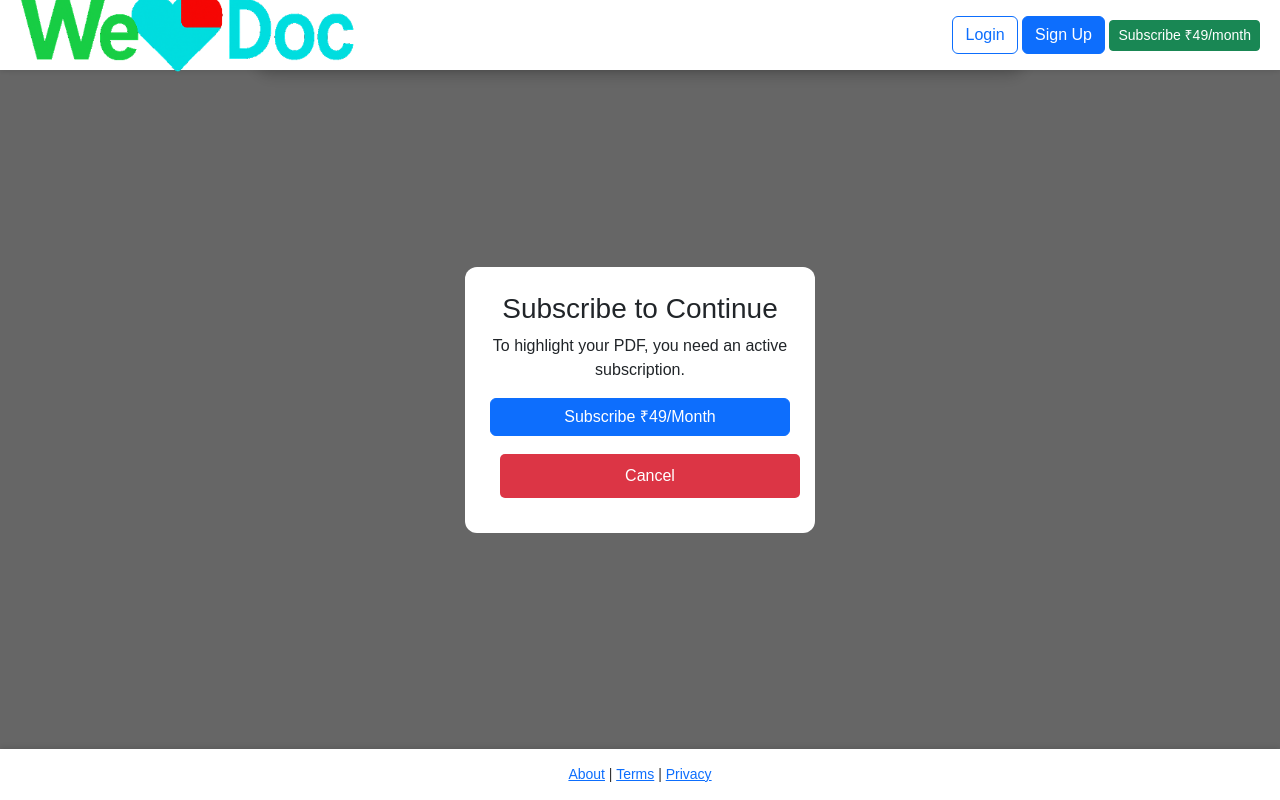
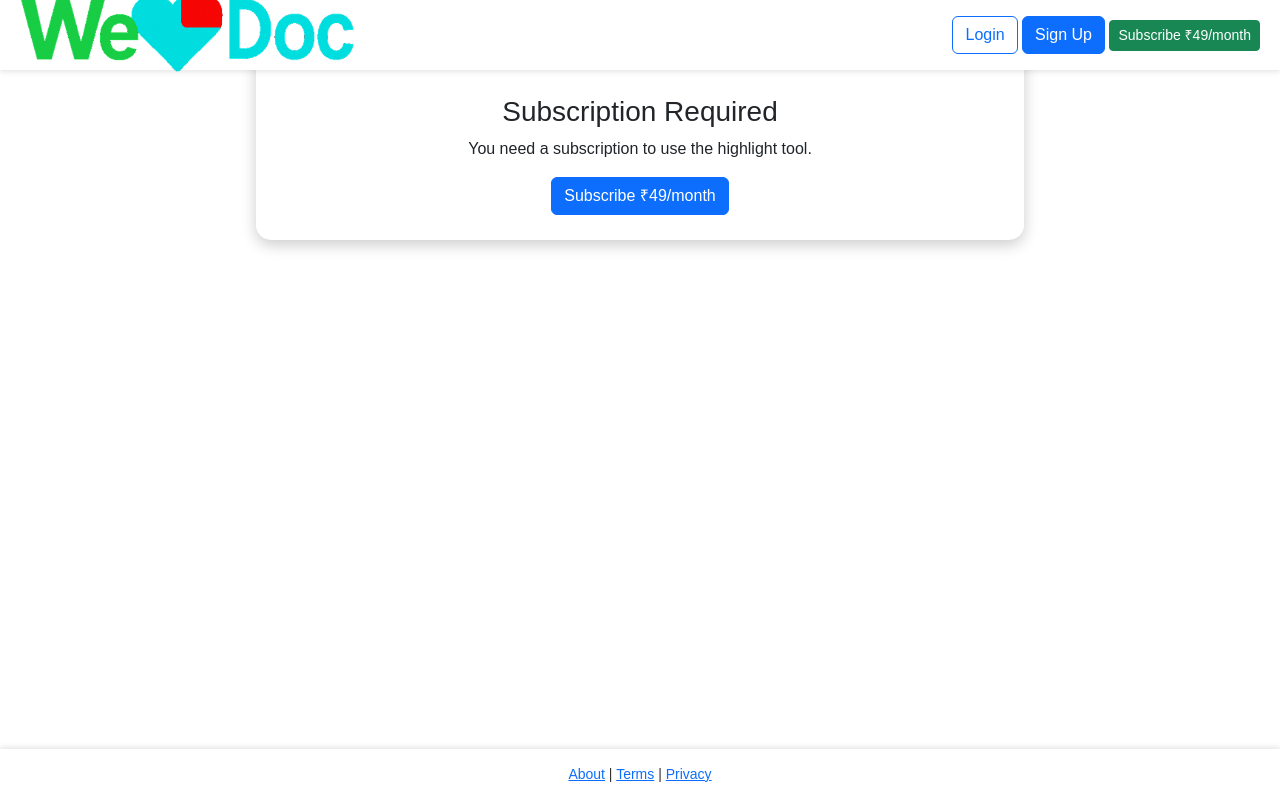
Before and after one commit to ajaysinghrajput9370/WeLoveDoc, a Flask app: template templates/subscribe_popup.html in a window 1280 px wide. Run offline with Flask 3, Linux system fonts and the light colour scheme; the template is opened without the code that fills it, so the values that code supplies are empty.

Commit message:
Update subscribe_popup.html

```diff
--- a/templates/subscribe_popup.html
+++ b/templates/subscribe_popup.html
@@ -1,21 +1,8 @@
 {% extends "base.html" %}
 {% block content %}
-<div class="popup" id="subscription-popup" style="display:flex;">
-    <div class="popup-content">
-        <h3>Subscribe to Continue</h3>
-        <p>To highlight your PDF, you need an active subscription.</p>
-
-        <!-- Razorpay Payment Link -->
-        <a href="https://rzp.io/rzp/rCYKl98" class="btn btn-primary w-100 mb-2">Subscribe ₹49/Month</a>
-
-        <!-- Cancel Button -->
-        <button id="cancel-btn" class="btn btn-danger w-100">Cancel</button>
-    </div>
+<div class="text-center" style="margin-top:50px;">
+    <h3>Subscription Required</h3>
+    <p>You need a subscription to use the highlight tool.</p>
+    <a href="https://rzp.io/rzp/rCYKl98" class="btn btn-primary">Subscribe ₹49/month</a>
 </div>
-
-<script>
-document.getElementById('cancel-btn').addEventListener('click', function() {
-    document.getElementById('subscription-popup').style.display = 'none';
-});
-</script>
 {% endblock %}
```
